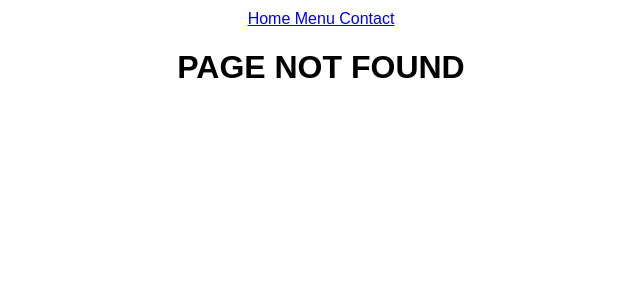
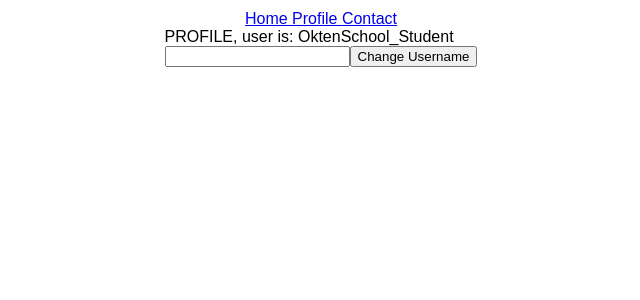
Before and after one commit to ihor-vip/react18-firebase, a React (Create React App) app: page /profile in a window 1280 px wide. Before the commit this address had no page. Shown: the top 300 px of the page, without its empty margins (319-959 px from the left). Built offline with nearby package versions, Linux system fonts and the light colour scheme.

Commit message:
useContext React | Context API

```diff
--- a/src/App.js
+++ b/src/App.js
@@ -1,22 +1,28 @@
 import "./App.css";
 import { BrowserRouter as Router, Routes, Route } from "react-router-dom";
 import { Home } from "./pages/Home";
-import { Menu } from "./pages/Menu";
 import { Contact } from "./pages/Contact";
 import { Navbar } from "./Navbar";
+import { Profile } from "./pages/Profile";
+import {useState, createContext} from "react";
+
+export const AppContext = createContext();
 
 function App() {
+    const  [username, setUsername] = useState("OktenSchool_Student")
     return (
         <div className="App">
+            <AppContext.Provider value={{username,setUsername}}>
                 <Router>
                     <Navbar />
                     <Routes>
                         <Route path="/" element={<Home />} />
-                    <Route path="/menu" element={<Menu />} />
+                        <Route path="/profile" element={<Profile />} />
                         <Route path="/contact" element={<Contact />} />
                         <Route path="*" element={<h1> PAGE NOT FOUND</h1>} />
                     </Routes>
                 </Router>
+            </AppContext.Provider>
         </div>
     );
 }
--- a/src/Navbar.js
+++ b/src/Navbar.js
@@ -3,7 +3,7 @@
     return (
         <div>
             <Link to="/"> Home </Link>
-            <Link to="/menu"> Menu </Link>
+            <Link to="/profile"> Profile </Link>
             <Link to="/contact"> Contact </Link>
         </div>
     );
--- /dev/null
+++ b/src/components/ChangeProfile.js
@@ -0,0 +1,24 @@
+import {useState} from "react";
+import {useContext} from "react";
+import {AppContext} from "../App";
+
+export const ChangeProfile = () => {
+    const {setUsername} = useContext(AppContext);
+
+    const [newUsername, setNewUsername] = useState("")
+    return (
+        <div>
+            <input
+                onChange={(event) => {
+                    setNewUsername(event.target.value);
+            }}
+            />
+            <button onClick={() => {
+            setUsername(newUsername);
+            }}
+            >
+                Change Username
+            </button>
+        </div>
+    );
+};
--- a/src/pages/Home.js
+++ b/src/pages/Home.js
@@ -1,3 +1,7 @@
+import {useContext} from "react";
+import {AppContext} from "../App";
+
 export const Home = () => {
-    return <h1> THIS IS THE HOME PAGE</h1>;
+    const {username} = useContext(AppContext);
+    return <h1> This is the home page and user is: {username}</h1>;
 };
--- /dev/null
+++ b/src/pages/Profile.js
@@ -0,0 +1,11 @@
+import {ChangeProfile} from "../components/ChangeProfile";
+import {useContext} from "react";
+import {AppContext} from "../App";
+
+export const Profile = () => {
+    const {username} = useContext(AppContext);
+    return ( <div>
+                PROFILE, user is: {username}
+                <ChangeProfile/>
+             </div>)
+}
```
Lines whose indentation alone changed are shown as unchanged.
